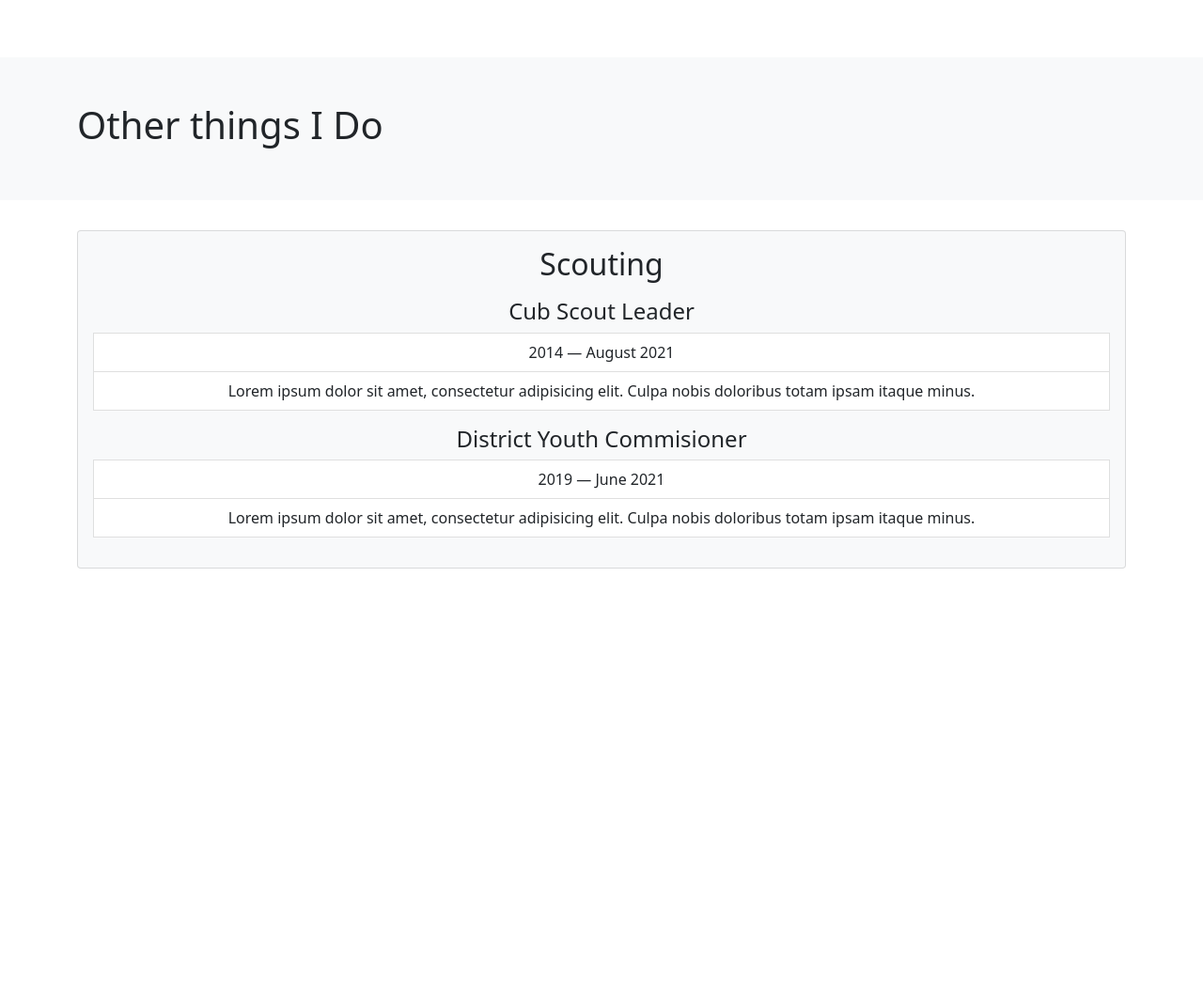
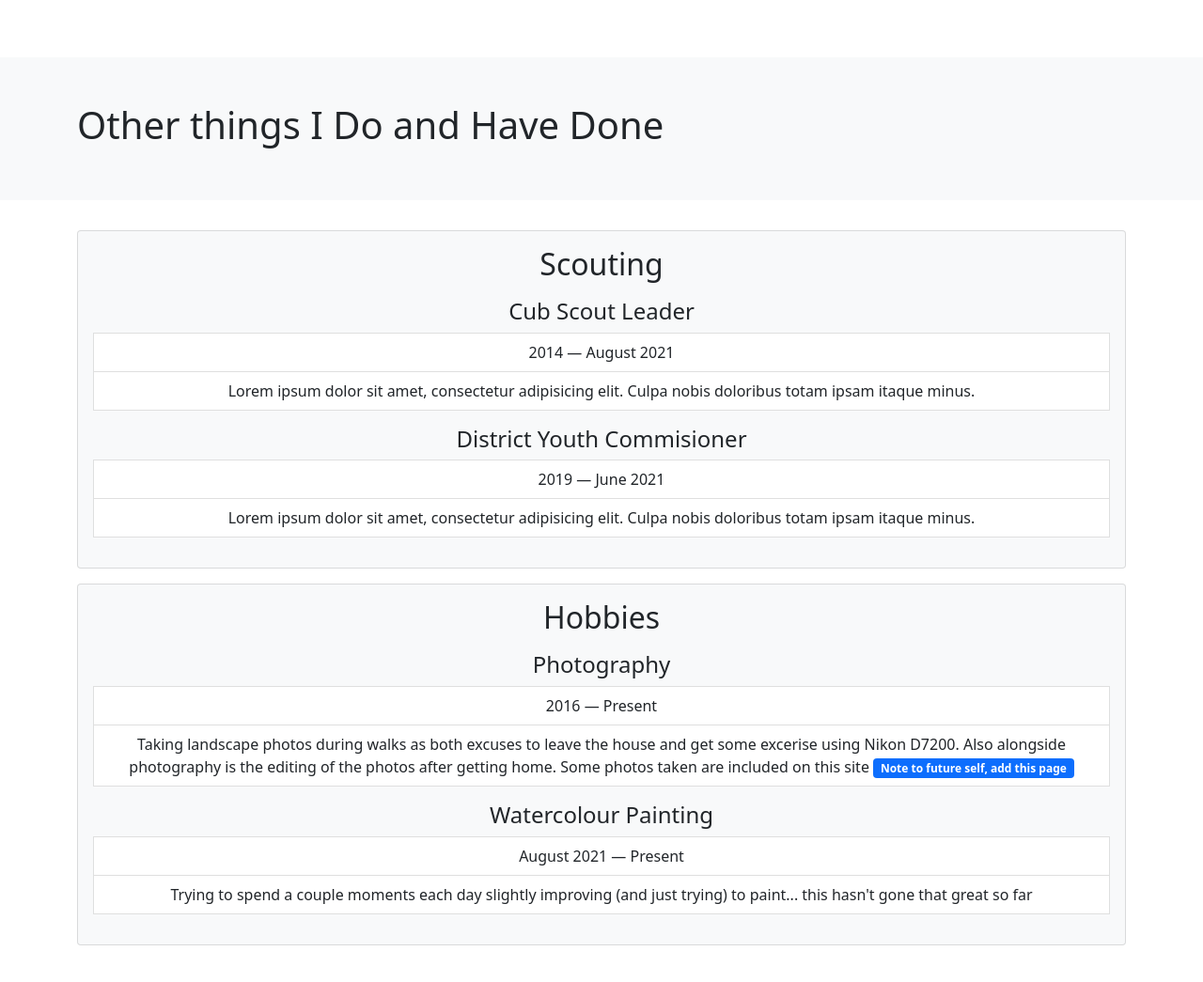
Before and after one commit to OliverAxton/personalWebsite, a plain HTML site: page docs/index.html in a window 1280 px wide. Shown: the part 1224-2269 px from the top of the page at 94% size. Before the commit the page ends 1877 px from the top, so only its background shows below. Drawn offline with nearby package versions, Linux system fonts and the light colour scheme.

Commit message:
Added todo file and added hobbies part to the webpage

```diff
--- a/docs/index.html
+++ b/docs/index.html
@@ -166,7 +166,7 @@
 
     <section class="bg-light text-dark p-5 p-lg-5 text-center text-sm-start">
         <div class="container">
-            <h1>Other things I Do</h1>
+            <h1>Other things I Do and Have Done</h1>
         </div>
     </section>
 <section class="pt-3 pb-5">
@@ -189,6 +189,25 @@
               </div>
           </div>
     </div>
+    <div class="container">
+        <div class="col-md mt-3">
+            <div class="card bg-light text-dark h-100">
+                <div class="card-body text-center">
+                    <h2 class="card-title mb-3">Hobbies</h2>
+                    <p class="card-text">
+                        <h4>Photography</h4>
+                        <li class="list-group-item">2016 &mdash;                            Present</li>
+                        <li class="list-group-item">Taking landscape photos during walks as both excuses to leave the house and get some excerise using Nikon D7200. Also alongside photography is the editing of the photos after getting home. Some photos taken are included on this site <span class="badge bg-primary">Note to future self, add this page</span></li>
+                    </p>
+                    <p class="card-text">
+                        <h4>Watercolour Painting</h4>
+                        <li class="list-group-item">August 2021 &mdash; Present </li>
+                        <li class="list-group-item">Trying to spend a couple moments each day slightly improving (and just trying) to paint... this hasn't gone that great so far</li>
+                    </p>
+                </div>
+              </div>
+          </div>
+    </div>
 
 </section>
 
```
Also changed, not shown: 1 other file.
